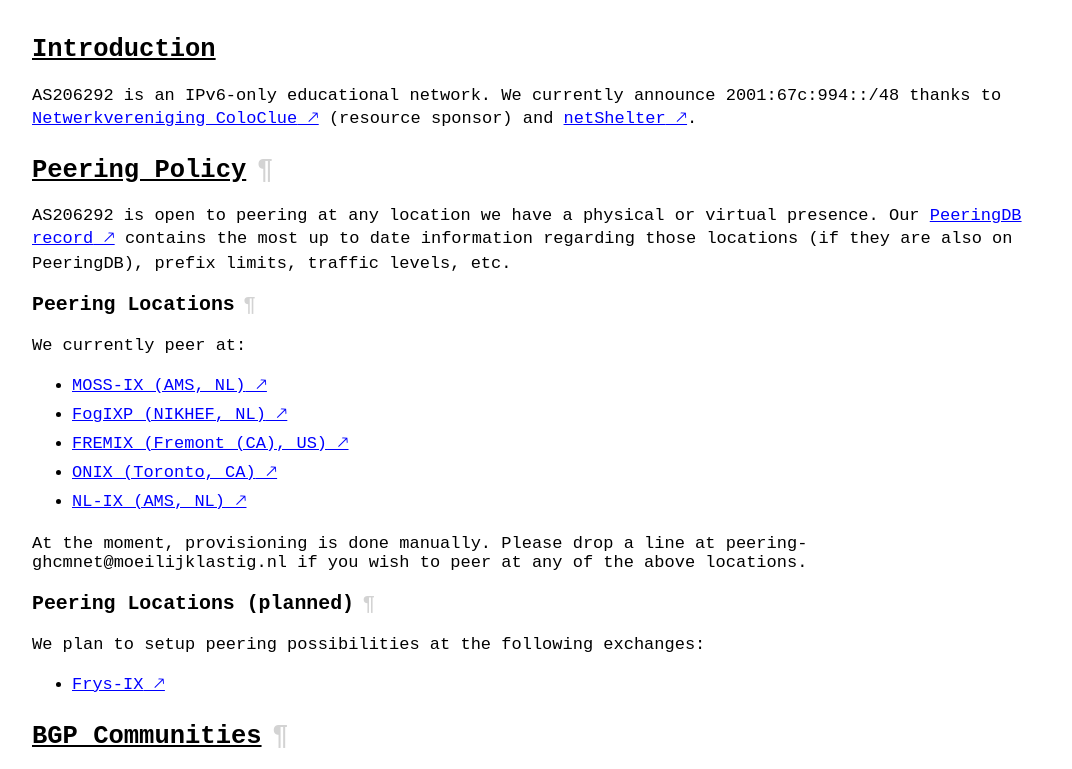
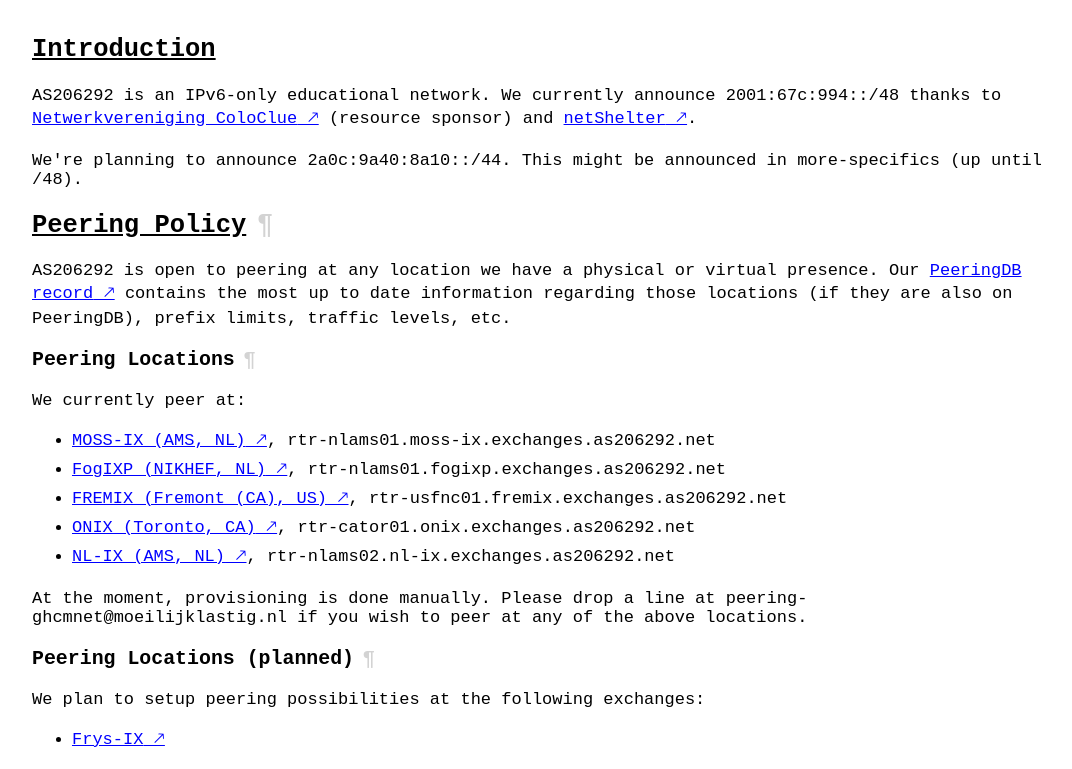
Before and after one commit to mrngm/as206292, a plain HTML site: page public_html/index.html in a window 1280 px wide. Shown: the part 133-902 px from the top of the page, without its empty margins (96-1168 px from the left). Drawn offline with Linux system fonts and the light colour scheme.

Commit message:
public_html: index v20231226

```diff
--- a/public_html/index.html
+++ b/public_html/index.html
@@ -176,7 +176,7 @@
 
   <div id="logo">
     <h1>AS206292 / GHCMNET</h1>
-    <h2>v20231218</h2>
+    <h2>v20231226</h2>
   </div>
 
   <div id="content">
@@ -185,6 +185,9 @@
       <a class="external" href="https://coloclue.net/">Netwerkvereniging
       ColoClue</a> (resource sponsor) and <a class="external" href="https://netshelter.org/">netShelter</a>.</p>
 
+      <p>We're planning to announce <tt>2a0c:9a40:8a10::/44</tt>. This might be announced in more-specifics (up
+      until <tt>/48</tt>).</p>
+
     <h2 id="peering-policy">Peering Policy<a class="pilcrow" href="#peering-policy"></a></h2>
       <p>AS206292 is open to peering at any location we have a physical or virtual presence. Our <a class="external" href="https://as206292.peeringdb.com/">PeeringDB record</a>
       contains the most up to date information regarding those locations (if they are also on PeeringDB), prefix limits, traffic levels, etc.</p>
@@ -192,11 +195,16 @@
       <h3 id="peering-locations">Peering Locations<a class="pilcrow" href="#peering-locations"></a></h3>
         <p>We currently peer at:</p>
         <ul>
-        <li><a class="external" href="https://www.netshelter.org/infrastructure/internet-exchange/amsterdam-members/">MOSS-IX (AMS, NL)</a></li>
-        <li><a class="external" href="https://fogixp.org/">FogIXP (NIKHEF, NL)</a></li>
-        <li><a class="external" href="https://www.fremix.exchange/">FREMIX (Fremont (CA), US)</a></li>
-        <li><a class="external" href="https://www.onix.cx/">ONIX (Toronto, CA)</a></li>
-        <li><a class="external" href="https://www.nl-ix.net/">NL-IX (AMS, NL)</a></li>
+        <li><a class="external"
+          href="https://www.netshelter.org/infrastructure/internet-exchange/amsterdam-members/">MOSS-IX (AMS, NL)</a>, <tt>rtr-nlams01.moss-ix.exchanges.as206292.net</tt></li>
+        <li><a class="external"
+          href="https://fogixp.org/">FogIXP (NIKHEF, NL)</a>, <tt>rtr-nlams01.fogixp.exchanges.as206292.net</tt></li>
+        <li><a class="external"
+          href="https://www.fremix.exchange/">FREMIX (Fremont (CA), US)</a>, <tt>rtr-usfnc01.fremix.exchanges.as206292.net</tt></li>
+        <li><a class="external"
+          href="https://www.onix.cx/">ONIX (Toronto, CA)</a>, <tt>rtr-cator01.onix.exchanges.as206292.net</tt></li>
+        <li><a class="external"
+          href="https://www.nl-ix.net/">NL-IX (AMS, NL)</a>, <tt>rtr-nlams02.nl-ix.exchanges.as206292.net</tt></li>
         </ul>
 
         <p>At the moment, provisioning is done manually. Please drop a line at <tt>peering-ghcmnet</tt><tt>@</tt><tt>moeilijklastig.nl</tt>
@@ -224,6 +232,9 @@
       <p>We are reachable through e-mail: <tt>noc-ghcmnet</tt><tt>@</tt><tt>moeilijklastig.nl</tt>, or on various IRC networks
          (IRCnet, Libera.chat, OFTC, ...) using the handle <tt>mrngm</tt>. Find us on the <em>Networking: IPv6</em> Discord instance
          using the handle <tt>mrngm</tt></p>
+
+    <h2 id="misc">Misc.<a class="pilcrow" href="#misc"></a></h2>
+    <p>Our planned physical presence will use a Ubiquiti EdgeRouter Pro 8, running the <tt>octeon</tt> port of <em>OpenBSD</em>.</p>
   </div>
 
 </body>
```
